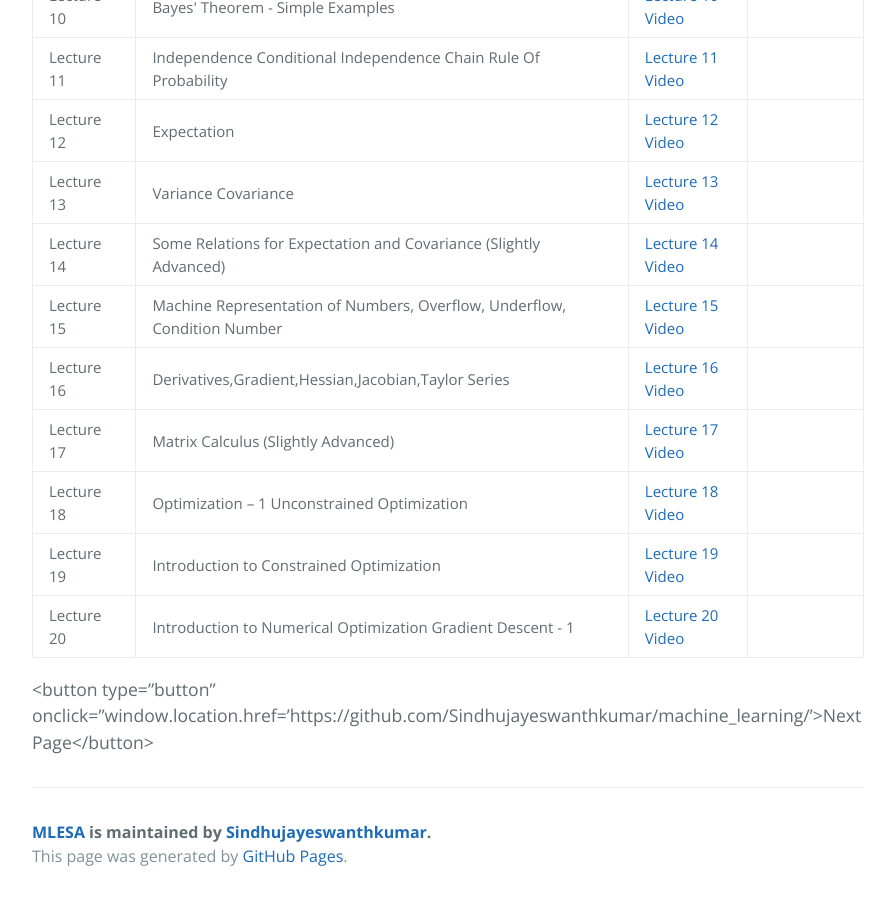
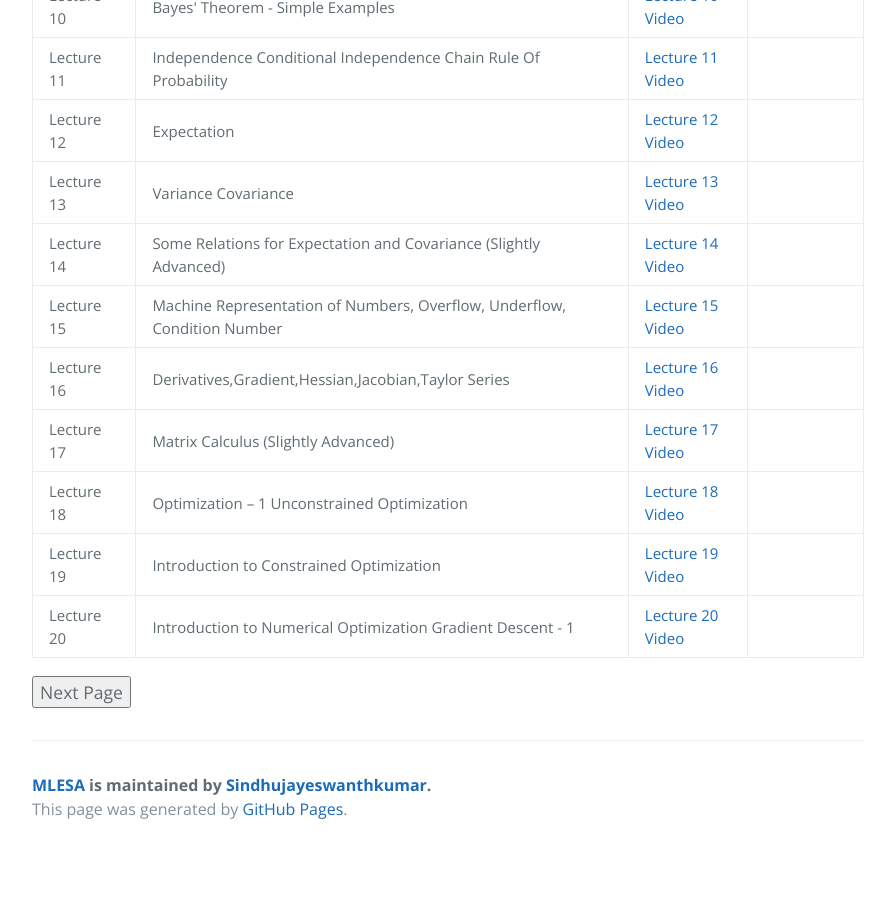
Before and after one commit to Sindhujayeswanthkumar/MLESA, a Jekyll site: the page built from course_page.md, in a window 1280 px wide and 900 px high, scrolled down 1238 px. Shown: the whole window, without its empty margins (192-1087 px from the left). Built offline with Jekyll 4.4.1, drawn with Linux system fonts in a browser that asks for light colours; after the commit the page ends 2091 px from its top, so only the background shows below that.

Commit message:
Update course_page.md

```diff
--- a/course_page.md
+++ b/course_page.md
@@ -141,4 +141,4 @@ description: Check Video link and Course contents here.
 </tbody>
 </table>
 
-<button type="button" onclick="window.location.href='https://github.com/Sindhujayeswanthkumar/machine_learning/'>Next Page</button>
+<button type="button" onclick="window.location.href='https://github.com/Sindhujayeswanthkumar/machine_learning/';">Next Page</button>
```
